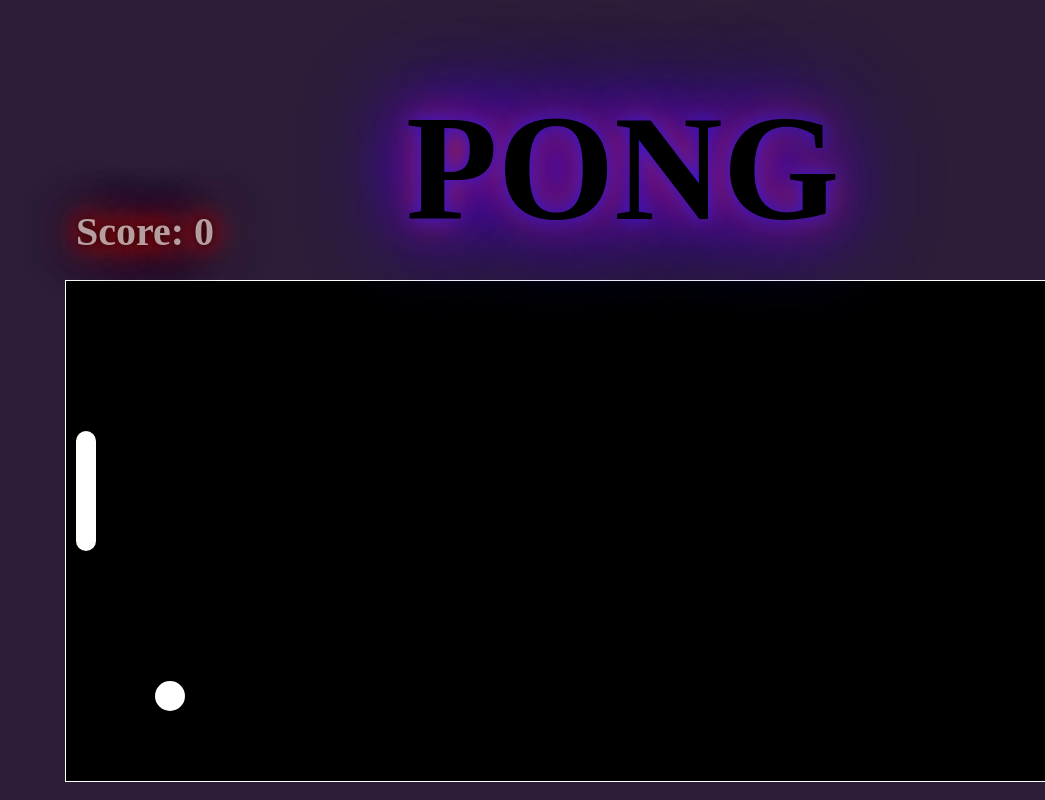
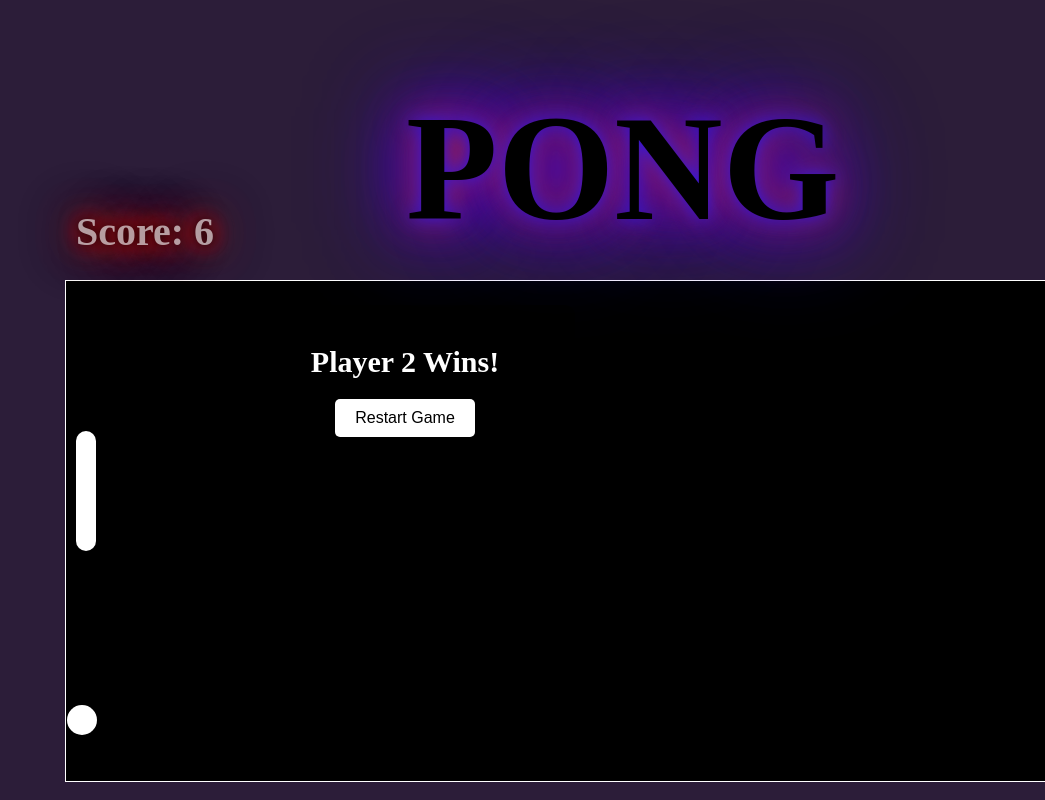
Before and after one commit to aidanjones7876/aidanjones.github.io, a plain HTML site: page asd-projects/pong/index.html in a window 1280 px wide. Shown: the top 800 px of the page, without its empty margins (235-1280 px from the left). Drawn offline with Linux system fonts and the light colour scheme.

Commit message:
end game

```diff
--- a/asd-projects/pong/index.css
+++ b/asd-projects/pong/index.css
@@ -79,35 +79,37 @@ body {
 }
 
 #endGameScreen {
-  display: none;
   position: absolute;
   top: 50%;
   left: 50%;
   transform: translate(-50%, -50%);
-  text-align: center;
   background-color: rgba(0, 0, 0, 0.8);
-  color: white;
   padding: 20px;
   border-radius: 10px;
-  z-index: 1000; /* Ensure it appears above other elements */
+  color: white;
+  text-align: center;
+  width: 300px;
+  height: 150px;
+  display: none;
+  z-index: 10;
 }
 
-#endGameMessage {
-  font-size: 2em;
+
+#endGameScreen h1 {
+  font-size: 30px;
   margin-bottom: 20px;
 }
 
 #restartButton {
+  background-color: white;
+  color: black;
+  border: none;
   padding: 10px 20px;
-  font-size: 1em;
-  background-color: #4CAF50;
-  color: white;
-  border: none;
+  font-size: 16px;
+  cursor: pointer;
   border-radius: 5px;
-  cursor: pointer;
-  transition: background-color 0.3s;
 }
 
 #restartButton:hover {
-  background-color: #45a049;
+  background-color: #f1f1f1;
 }
--- a/asd-projects/pong/index.html
+++ b/asd-projects/pong/index.html
@@ -15,17 +15,16 @@
   </head>
 
   <body>
-    <div id="endGameScreen" style="display: none; position: absolute; top: 50%; left: 50%; transform: translate(-50%, -50%); text-align: center; background-color: rgba(0, 0, 0, 0.8); color: white; padding: 20px; border-radius: 10px;">
-      <h1 id="endGameMessage">Game Over</h1>
-      <button id="restartButton">Restart</button>
-    </div>
+    <div id="endGameScreen" style="display: none;">
+      <h1 id="winnerText" style="text-align: center;">Player 1 wins!</h1>
+      <button id="restartButton">Restart Game</button>
     </div>
     <div id='board'>
       <h1 id = "title">PONG</h1>
       <div class = "paddle" id='paddleLeft'></div>
       <div class = "paddle" id='paddleRight'></div>
-      <h1 id = "scoreLeft"> Score: 0</h1>
-      <h1 id = "scoreRight"> Score: 0</h1>
+      <h1 id = "scoreLeft"> Score: 6</h1>
+      <h1 id = "scoreRight"> Score: 6</h1>
       <div id = "ball"></div>
     </div>
   </body>
--- a/asd-projects/pong/index.js
+++ b/asd-projects/pong/index.js
@@ -17,8 +17,8 @@ function runProgram() {
   const PADDLE_HEIGHT = $("#paddleLeft").height();
   const BALL_WIDTH = $("#ball").width();
   const BALL_HEIGHT = $("#ball").height();
-  var scoreLeft = 0;
-  var scoreRight = 0;
+  var scoreLeft = 6;
+  var scoreRight = 6;
   // Game Item Objects
   const KEY = {
     "W": 87,
@@ -133,11 +133,13 @@ function runProgram() {
       scoreLeft++;
       scoreLeftElement.text("Score: " + scoreLeft);
       resetBall(ball);
+      checkWinCondition();
     } else if (obj.x < 0) {
       // Right paddle scores
       scoreRight++;
       scoreRightElement.text("Score: " + scoreRight);
       resetBall(ball);
+      checkWinCondition();
     }
   }
 
@@ -163,17 +165,13 @@ function runProgram() {
       scoreRight++;
       scoreRightElement.text("Score: " + scoreRight);
       resetBall(ball);
-      if (scoreRight === 7) {
-        endGame("Right Player");
-      }
+      checkWinCondition();
     } else if (ball.x > BOARD_WIDTH - BALL_WIDTH) {
       // Left paddle scores
       scoreLeft++;
       scoreLeftElement.text("Score: " + scoreLeft);
       resetBall(ball);
-      if (scoreLeft === 7) {
-        endGame("Left Player");
-      }
+      checkWinCondition();
     }
   }
 
@@ -185,19 +183,27 @@ function runProgram() {
   }
 
   // Handle what happens when someone wins
-  function endGame(winner) {
-    clearInterval(interval); // Stop the game loop
+  function checkWinCondition() {
+    if (scoreLeft >= 7) {
+      showEndGameScreen("Player 1 Wins!");
+    } else if (scoreRight >= 7) {
+      showEndGameScreen("Player 2 Wins!");
+    }
+  }
+
+  function showEndGameScreen(message) {
+    $("#winnerText").text(message);
     $("#endGameScreen").show();
-    $("#endGameMessage").text(winner + " wins!");
+    clearInterval(interval);
   }
 
   function restartGame() {
     scoreLeft = 0;
     scoreRight = 0;
-    scoreLeftElement.text("Score: " + scoreLeft);
-    scoreRightElement.text("Score: " + scoreRight);
+    scoreLeftElement.text("Score: 0");
+    scoreRightElement.text("Score: 0");
     resetBall(ball);
+    $("#endGameScreen").hide();
     interval = setInterval(newFrame, FRAMES_PER_SECOND_INTERVAL);
-    $("#endGameScreen").hide();
   }
 }
```
